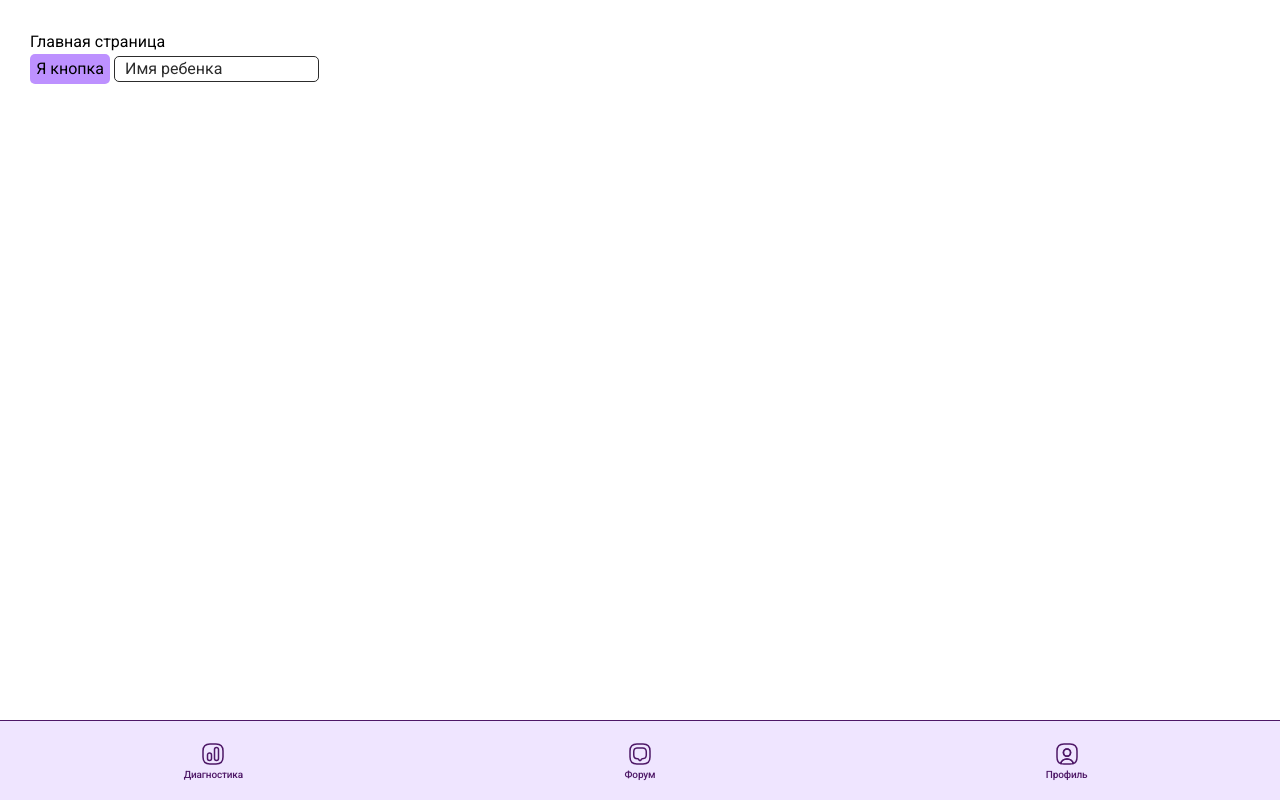
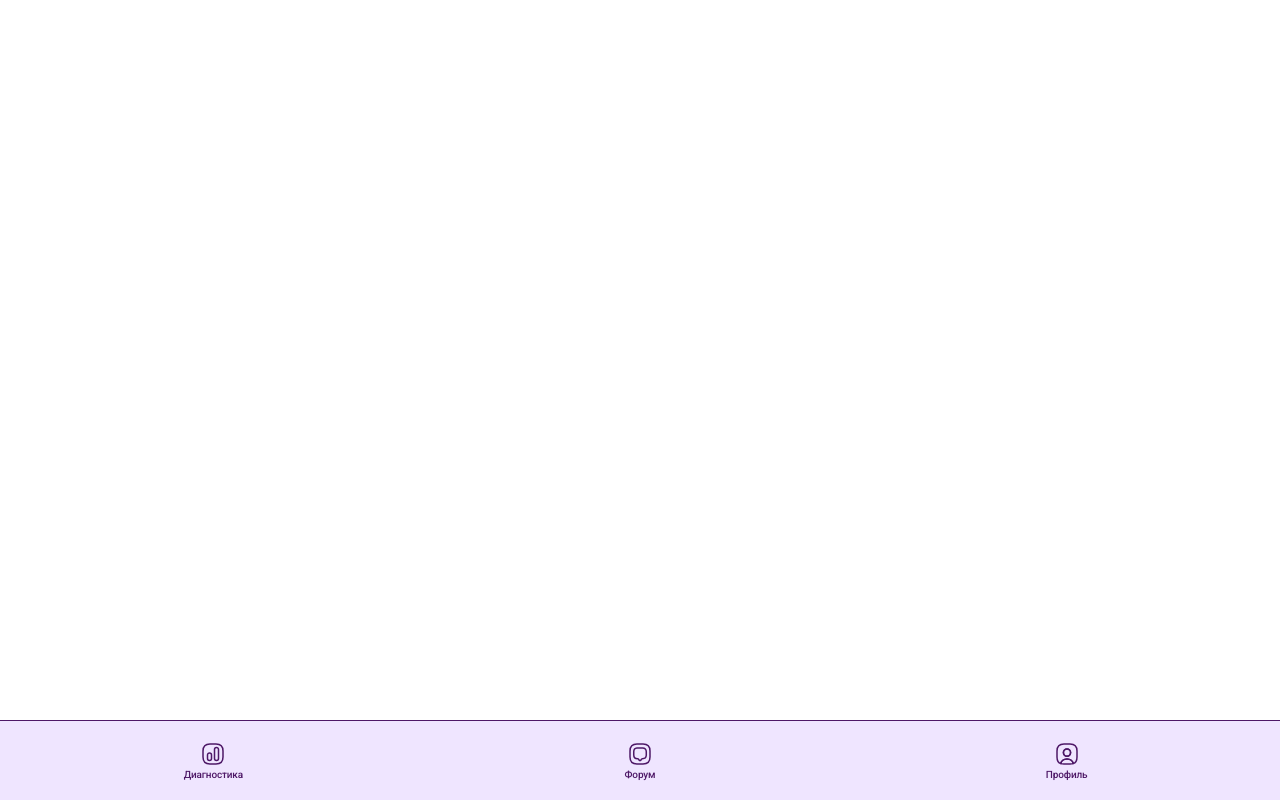
Before and after one commit to ShiVA-ru/epi_world, a SvelteKit app: page / in a window 1280 px wide. Built offline with nearby package versions, Linux system fonts and the light colour scheme.

Commit message:
change routes

```diff
--- a/src/routes/+layout.svelte
+++ b/src/routes/(app)/+layout.svelte
@@ -1,7 +1,6 @@
 <script>
-	import '../app.css';
+	import '../../app.css';
 </script>
-
 
 <div class="container">
 	<slot />
@@ -38,6 +37,7 @@
 		</li>
 	</ul>
 </nav>
+
 <!-- <ul>
 	<li><a href="/">Главная страница</a></li>
 	<li><a href="/account">Обратная связь</a></li>
@@ -45,7 +45,6 @@
 	<li><a href="/paint">Арттерапия</a></li>
 	<li><a href="/tests">Тесты</a></li>
 </ul> -->
-
 
 <style>
 	.container {
--- /dev/null
+++ b/src/routes/(app)/+page.svelte
@@ -0,0 +1 @@
+<script></script>
--- a/src/routes/+page.svelte
+++ /dev/null
@@ -1,19 +0,0 @@
-<script>
-	import EwButton from '../lib/components/forms/EWButton.svelte';
-	import EwInput from '../lib/components/forms/EWInput.svelte';
-</script>
-
-<h1>Главная страница</h1>
-
-<EwButton class="button">Я кнопка</EwButton>
-<EwInput
-	placeholderText="Имя ребенка"
-	type="text"
-/>
-
-<style lang="scss">
-	:global(.button) {
-		width: 80px;
-		background-color: var(--light);
-	}
-</style>
```
Also changed, not shown: src/routes/(app)/account/+page.svelte (renamed from src/routes/account/+page.svelte, +4 -5 lines), src/routes/(app)/feedback/+page.svelte (renamed from src/routes/feedback/+page.svelte), src/routes/(app)/paint/+page.svelte (renamed from src/routes/paint/+page.svelte), src/routes/(app)/tests/+page.svelte (renamed from src/routes/tests/+page.svelte).
